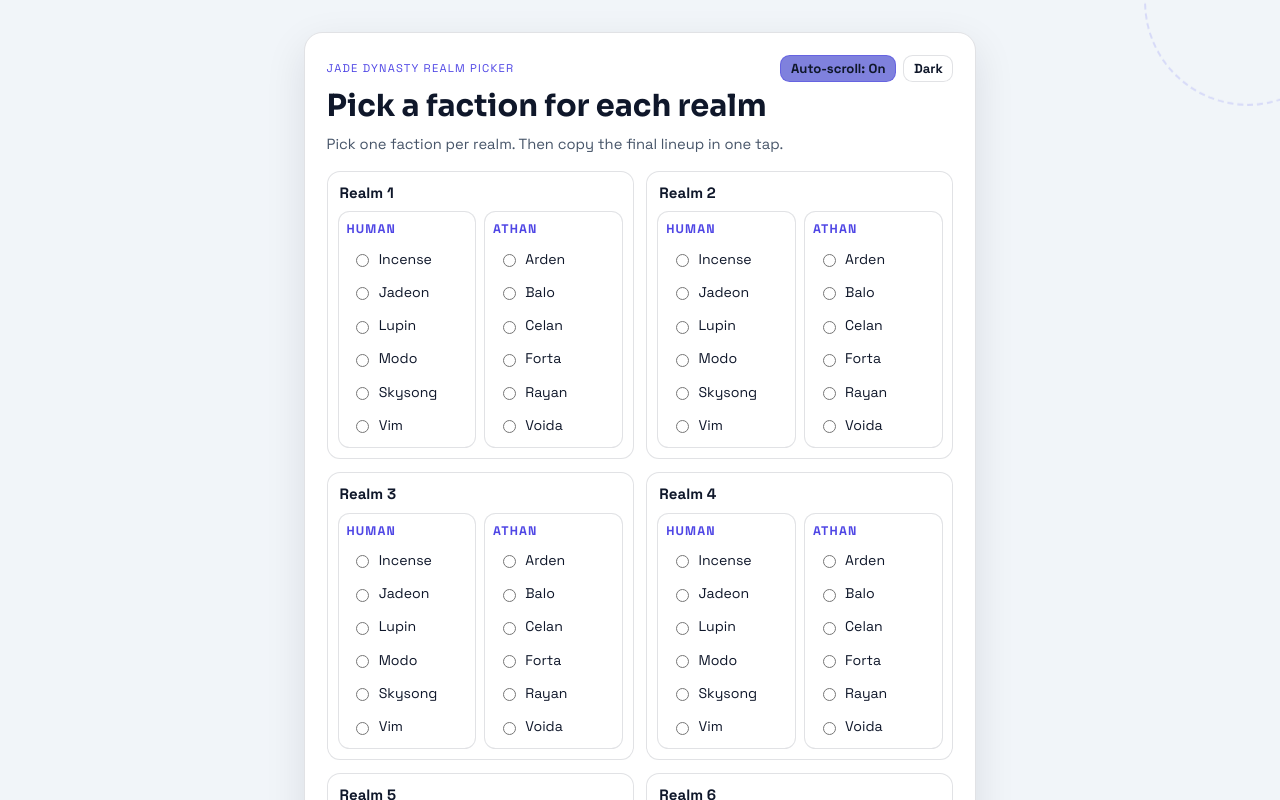
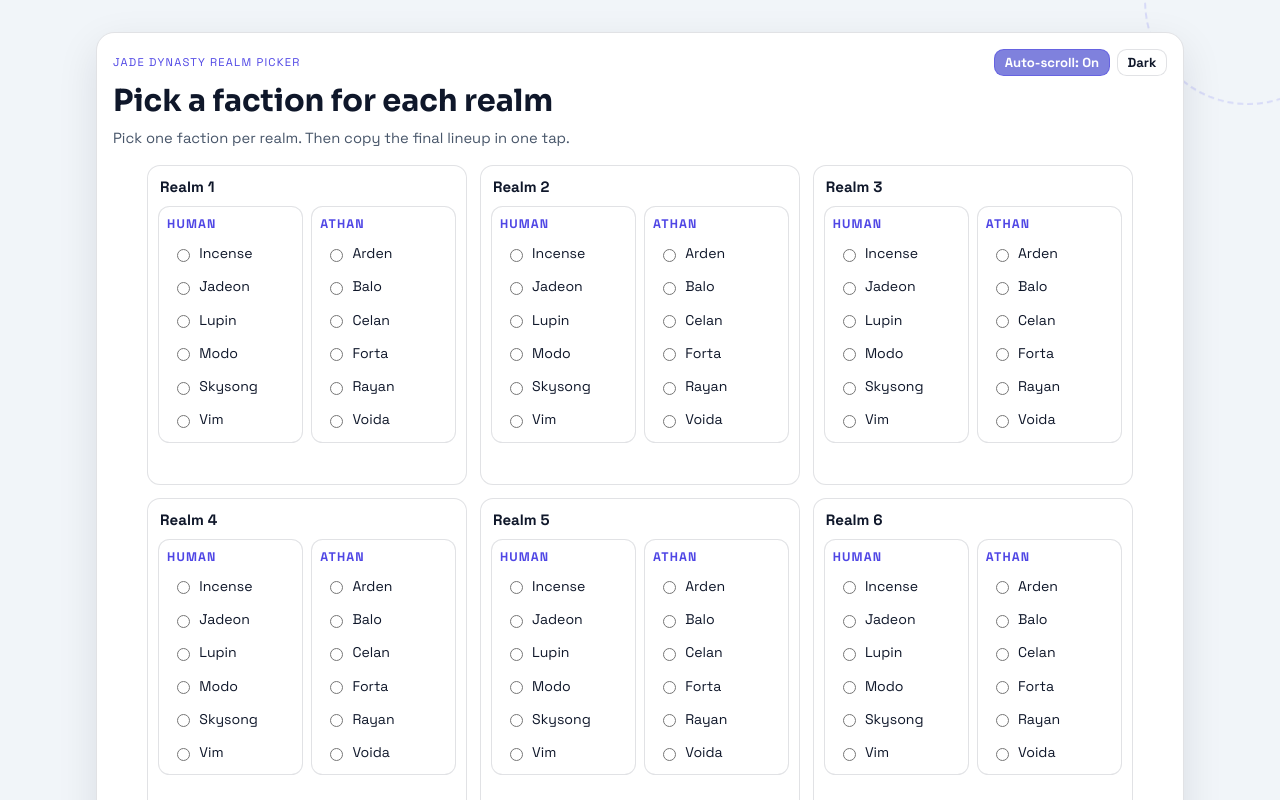
Before and after one commit to phiter/viles, a React (Vite) app: page / in a window 1280 px wide. Shown: the top 800 px of the page. Built offline with nearby package versions, Linux system fonts and the light colour scheme.

Commit message:
adjust breakpoints

```diff
--- a/src/App.css
+++ b/src/App.css
@@ -99,7 +99,8 @@
 }
 
 .card {
-  width: min(100%, 42rem);
+  width: 100%;
+  max-width: 32rem;
   margin: 0 auto;
   background: var(--surface);
   border: 1px solid var(--border);
@@ -151,6 +152,7 @@
 .theme-toggle[aria-pressed='true'] {
   border-color: var(--completed-border);
   background: var(--radio-selected-bg);
+  color: white;
 }
 
 .header h1 {
@@ -178,6 +180,8 @@
 
 .realm-list {
   display: grid;
+  grid-template-columns: 20rem;
+  justify-content: center;
   gap: 0.62rem;
   list-style: none;
   margin: 0;
@@ -185,6 +189,7 @@
 }
 
 .realm-row {
+  aspect-ratio: 1 / 1;
   padding: 0.62rem;
   border-radius: 0.82rem;
   border: 1px solid var(--border);
@@ -357,23 +362,54 @@
   background: var(--bg-mid);
 }
 
-@media (min-width: 720px) {
+@media (min-width: 820px) {
   .page {
     padding: 2rem;
   }
 
   .card {
-    padding: 1.35rem;
+    max-width: 46rem;
   }
 
   .realm-list {
-    grid-template-columns: repeat(2, minmax(0, 1fr));
+    grid-template-columns: repeat(2, 20rem);
     gap: 0.8rem;
   }
 
   .back-to-top {
     right: 1.5rem;
     bottom: 1.5rem;
+  }
+}
+
+@media (min-width: 1150px) {
+  .card {
+    max-width: 68rem;
+  }
+
+  .realm-list {
+    grid-template-columns: repeat(3, 20rem);
+    justify-content: center;
+  }
+}
+
+@media (min-width: 1500px) {
+  .card {
+    max-width: 88rem;
+  }
+
+  .realm-list {
+    grid-template-columns: repeat(4, 20rem);
+  }
+}
+
+@media (min-width: 1800px) {
+  .card {
+    max-width: 108rem;
+  }
+
+  .realm-list {
+    grid-template-columns: repeat(5, 20rem);
   }
 }
 
```
